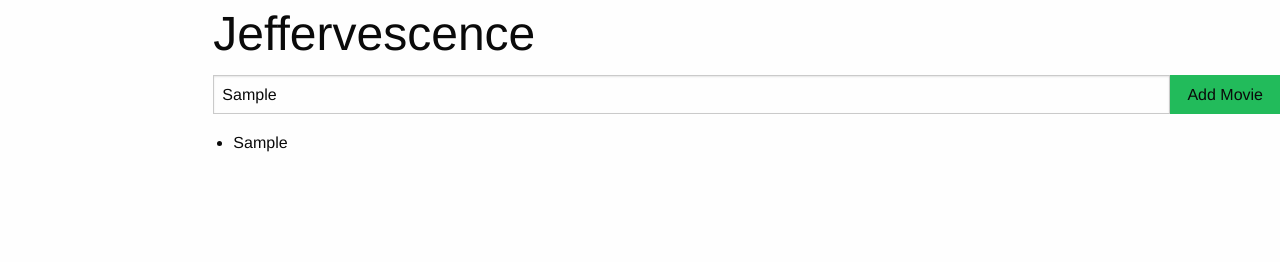
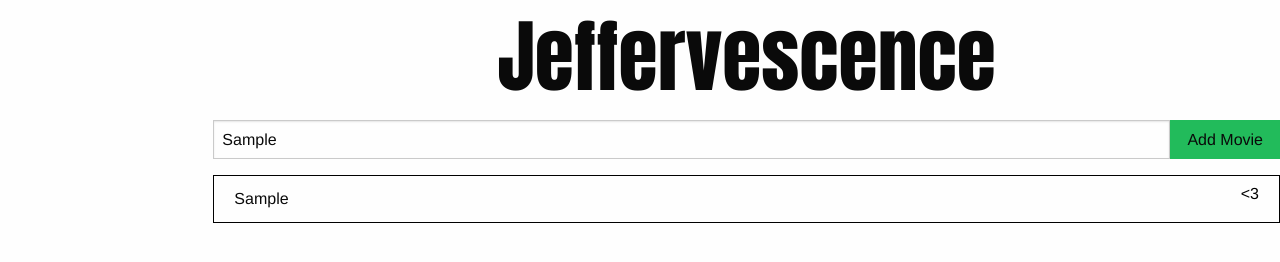
Before and after one commit to nrkroeker/jeffervescence, a plain HTML site: page index.html in a window 1280 px wide. Both pictures are taken after typing "Sample" into the empty fields and a click on the button "Add Movie". Drawn offline with nearby package versions, Linux system fonts and the light colour scheme.

Commit message:
Add items to array and formatting

```diff
--- a/app.css
+++ b/app.css
@@ -0,0 +1,17 @@
+li {
+  list-style: none;
+  border: 1px solid black;
+  padding: 10px 20px;
+  margin-left: -20px;
+  margin-top: 10px;
+}
+
+.fav {
+  float: right;
+}
+
+h1 {
+  font-family: "Anton", sans-serif;
+  font-size: 5em;
+  text-align: center;
+}
--- a/app.js
+++ b/app.js
@@ -2,6 +2,7 @@ const JeffApp = {
 
   init(selectors) {
     this.max = 0
+    this.movies = []
     this.list = document.querySelector(selectors.listSelector)
     document
     .querySelector(selectors.formSelector)
@@ -19,12 +20,20 @@ const JeffApp = {
     const listItem = this.renderListItem(movie)
     this.list.appendChild(listItem)
 
+    this.movies.push(movie)
+
+    console.log(this.movies)
+
     ++ this.max
   },
 
   renderListItem(movie) {
     const item = document.createElement('li')
     item.textContent = movie.name
+    const fav = document.createElement('button')
+    fav.textContent = "<3"
+    fav.className = "fav"
+    item.appendChild(fav)
     return item
   }
 
--- a/index.html
+++ b/index.html
@@ -7,6 +7,7 @@
     <meta name="description" content="">
     <meta name="viewport" content="width=device-width, initial-scale=1">
     <link rel="stylesheet" href="https://cdnjs.cloudflare.com/ajax/libs/foundation/6.3.1/css/foundation.min.css">
+    <link href="https://fonts.googleapis.com/css?family=Anton" rel="stylesheet">
     <link rel="stylesheet" href="app.css" />
   </head>
   <body>
```
Also changed, not shown: jeffgoldblum.jpg (added), 1 other file.
